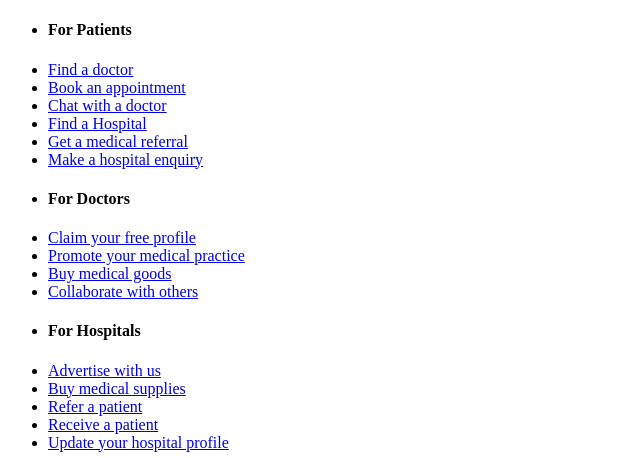
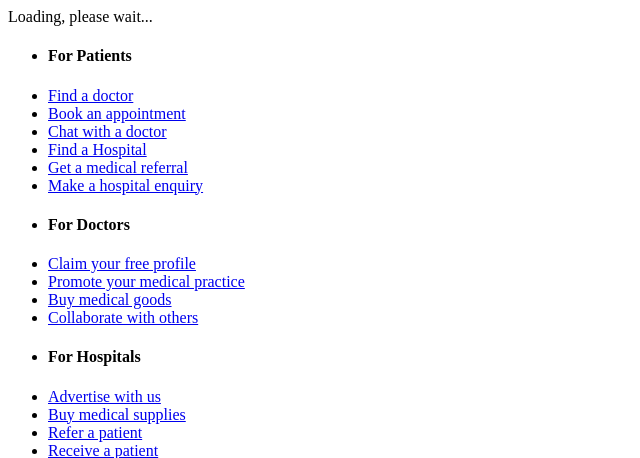
Before and after one commit to mejison/skyscanner, a PHP site: page /ambulance/request/c/index.php in a window 1280 px wide. Shown: the top 458 px of the page, without its empty margins (0-640 px from the left). Run offline with PHP 8.4, Linux system fonts and the light colour scheme.

Commit message:
add loader

```diff
--- a/public/ambulance/assets/js/main.js
+++ b/public/ambulance/assets/js/main.js
@@ -524,6 +524,8 @@ for (let element of components) {
 
 
 function init() {
+  $('#recha').remove();
+
   const routes = [
     { path: '/', component: window['search-flights'] },
     { path: '/results', component: window['search-results'] }
--- a/public/ambulance/request/c/index.php
+++ b/public/ambulance/request/c/index.php
@@ -38,6 +38,7 @@ require '../../../../config/server.php';
     <div class="divWrap request fade" id="app">
         <?php require '../../../../config/vendor/ambulance/ambulance.nav.php';?>
         <div class="container" id="body">
+            <span id="recha">Loading, please wait...</span>
             <router-view></router-view>
         </div>
         <?php require '../../../../config/footer.php';?>
```
